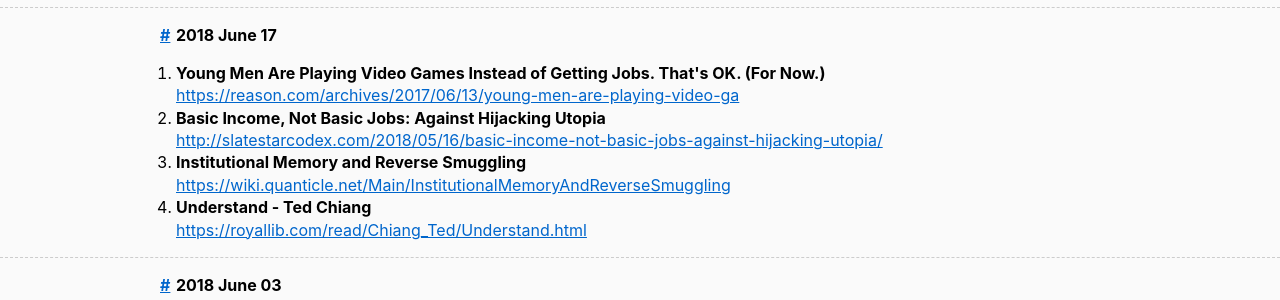
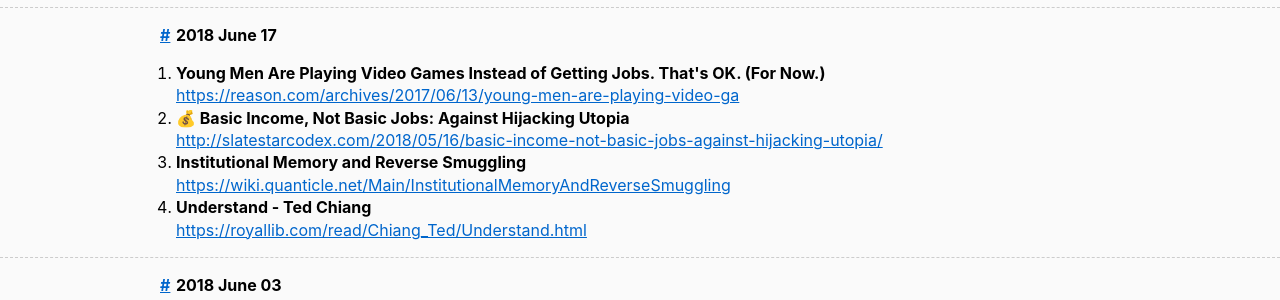
Before and after one commit to sackeyjason/london-rationalish-readings, a Jekyll site: the page built from index.html, in a window 1280 px wide and 900 px high, scrolled down 3846 px. Shown: the part 152-452 px from the top of the window. Built offline with Jekyll 4.4.1, drawn with Linux system fonts in a browser that asks for light colours.

```diff
--- a/_data/list.yaml
+++ b/_data/list.yaml
@@ -175,7 +175,7 @@ meetings:
   list:
   - title: Young Men Are Playing Video Games Instead of Getting Jobs. That's OK. (For Now.)
     link: https://reason.com/archives/2017/06/13/young-men-are-playing-video-ga
-  - title: 'Basic Income, Not Basic Jobs: Against Hijacking Utopia'
+  - title: '💰 Basic Income, Not Basic Jobs: Against Hijacking Utopia'
     link: http://slatestarcodex.com/2018/05/16/basic-income-not-basic-jobs-against-hijacking-utopia/
   - title: Institutional Memory and Reverse Smuggling
     link: https://wiki.quanticle.net/Main/InstitutionalMemoryAndReverseSmuggling
```
